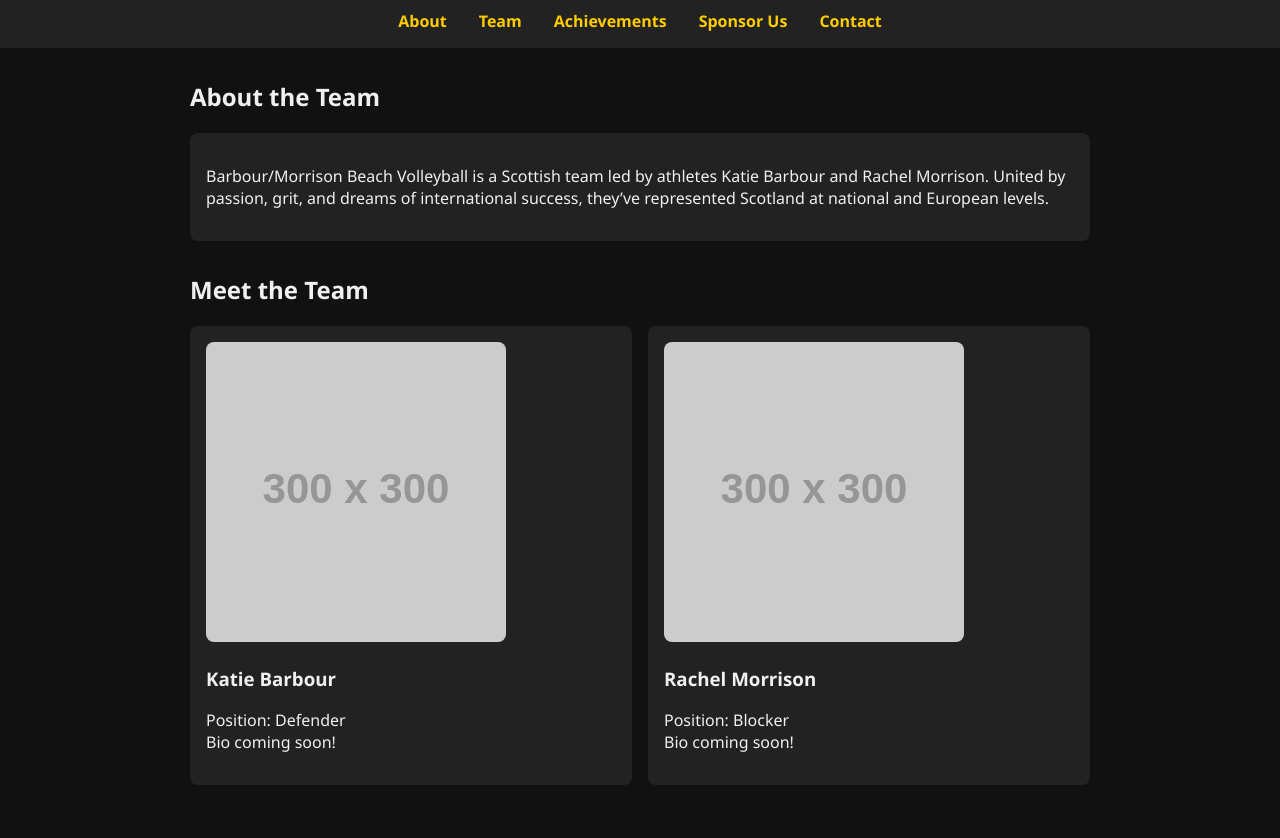
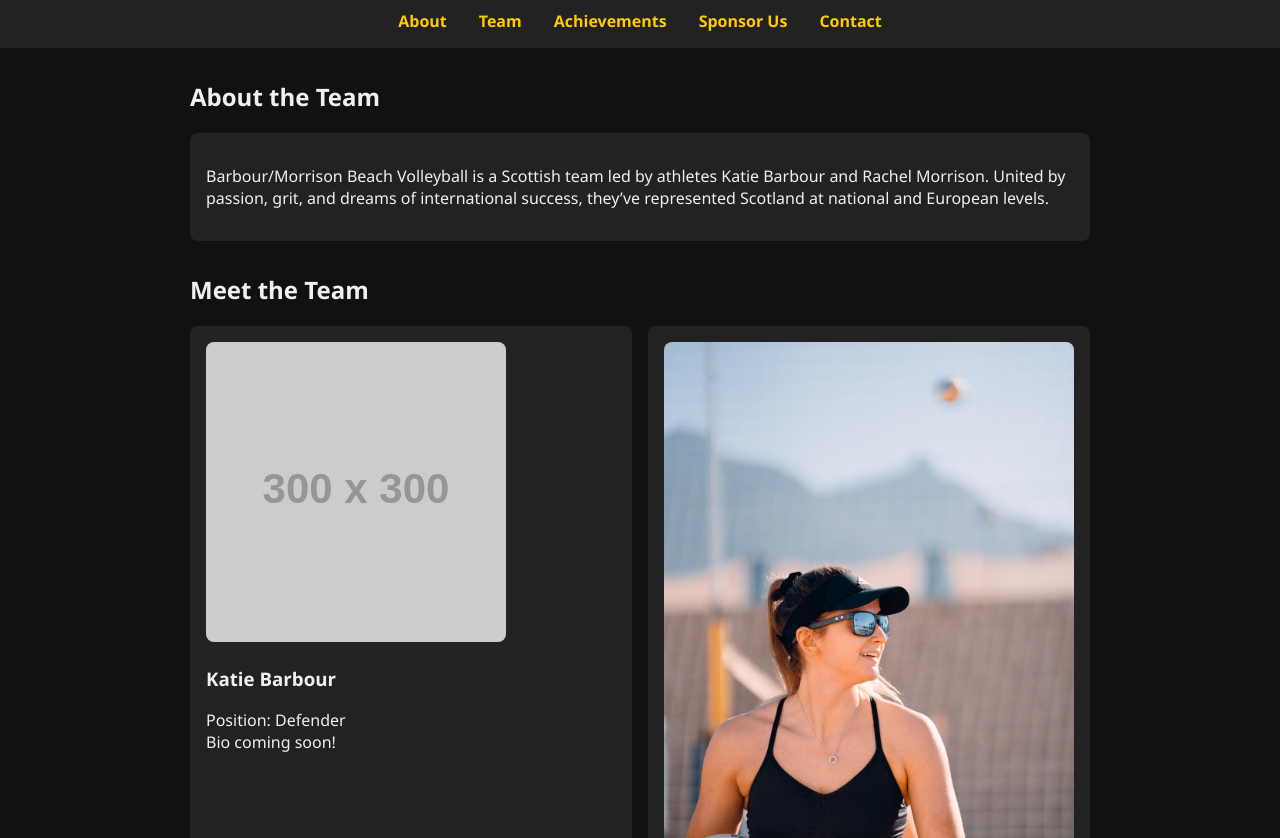
Before and after one commit to JucaVaz/barbourmorrisson-beachvolleyball, a plain HTML site: page index.html in a window 1280 px wide. Shown: the part 81-919 px from the top of the page. Drawn offline with Linux system fonts and the light colour scheme; placeholder pictures from the web are drawn by us.

Commit message:
add rachel picture

```diff
--- a/index.html
+++ b/index.html
@@ -97,9 +97,15 @@
         <p>Position: Defender<br />Bio coming soon!</p>
       </div>
       <div class="card">
-        <img src="https://via.placeholder.com/300x300.png?text=Rachel+Morrison" alt="Rachel Morrison" />
+        <img src="images/rachel.jpg" alt="Rachel Morrison" />
         <h3>Rachel Morrison</h3>
-        <p>Position: Blocker<br />Bio coming soon!</p>
+        <p>
+          Position: Blocker<br />
+          Age: 26<br />
+          Height: 5'9\" (176cm)<br />
+          Hometown: Ayr, Scotland<br />
+          Rachel is a powerhouse at the net, known for her athleticism and fierce blocking. A passionate athlete from Ayr, she brings energy and experience to every match.
+        </p>
       </div>
     </div>
   </section>
```
Also changed, not shown: images/rachel.jpg (added).
